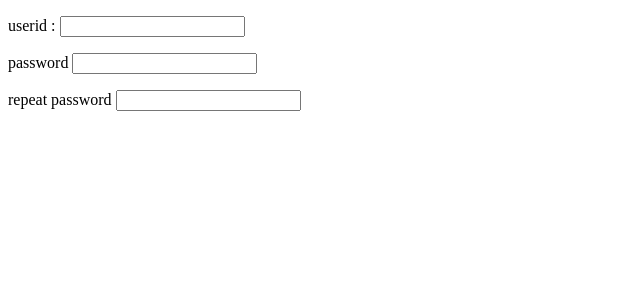
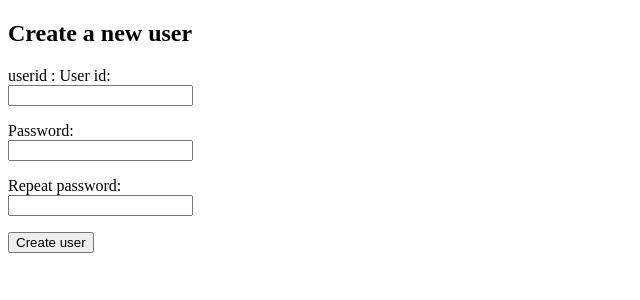
Before and after one commit to tuomoM/eruditeEdge, a Flask app: page /register in a window 1280 px wide. Shown: the top 300 px of the page, without its empty margins (0-640 px from the left). Run offline with Flask 3, Linux system fonts and the light colour scheme.

Commit message:
Further development on user creation page

```diff
--- a/templates/register.html
+++ b/templates/register.html
@@ -5,19 +5,23 @@
     <title>Register new user</title>
 </head>
 <body>
+    <h2> Create a new user</h2>
+    <form action="/create" method="post">
         <p>userid :
-        <input type="text" name="userid" />
+            <label for="username">User id</label>: <br />
+            <input type="text" name="username" id ="username" />
         </p>
         <p>
-        password
-        <input type="password" name="passord1" />
+            <label for="password1">Password</label>: <br />
+            <input type="password" name="password1" id = "password1"/>
 
         </p>
             <p>
-       repeat password
-        <input type="password" name="passord2" />
+            <label for="password2">Repeat password</label>: <br />
+            <input type="password" name="password2" id = "password2"/>
 
         </p>
-
+         <input type="submit" value="Create user" />
+    </form>
 </body>
 </html>
```
Also changed, not shown: 2 other files. Lines whose indentation alone changed are shown as unchanged.
